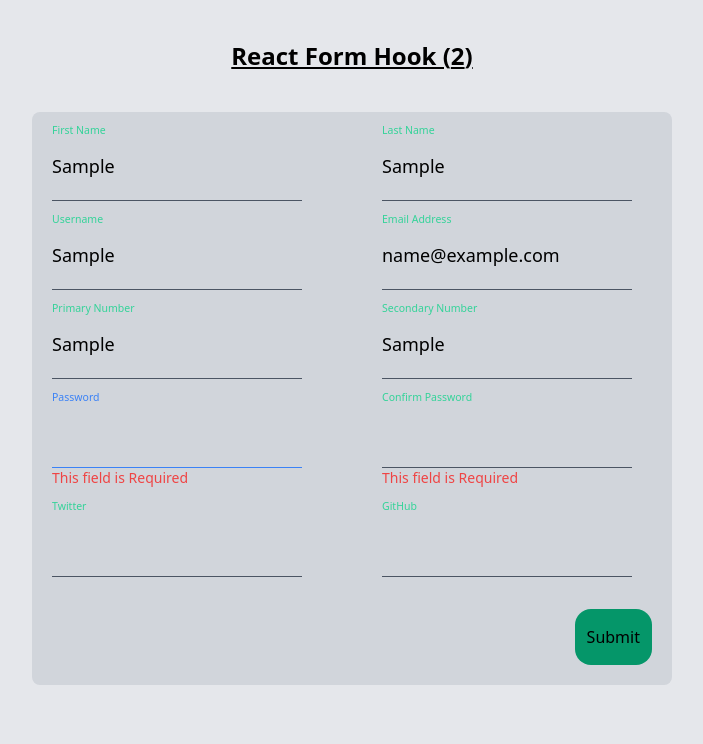
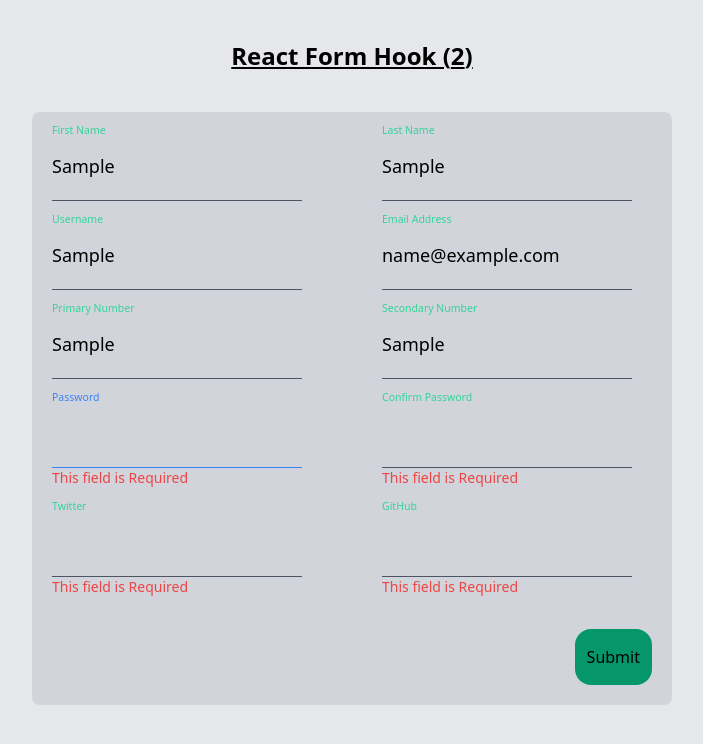
Before and after one commit to Root1-2/form-hook, a React (Vite) app: page / in a window 1280 px wide. Both pictures are taken after typing "Sample", "Sample", "Sample", "name@example.com", "Sample", "Sample" into the empty fields and a click on the button "Submit". Shown: the top 744 px of the page, without its empty margins (288-991 px from the left). Built offline with nearby package versions, Linux system fonts and the light colour scheme.

Commit message:
input field more reusability

```diff
--- a/src/Input.jsx
+++ b/src/Input.jsx
@@ -6,15 +6,17 @@ function Input({
   type = "text",
   disabled = false,
   w = "half",
-  error,
   errors,
   register,
   name,
-  validation, // Accepting the validation props
+  validation,
   placeholder,
 }) {
   const baseClassName =
     "text-dark peer block w-full appearance-none border-0 border-b bg-transparent px-0 py-5 text-lg focus:outline-none focus:ring-0 border-gray-600 focus:border-blue-500";
+
+  const fieldError =
+    errors && name.split(".").reduce((acc, part) => acc && acc[part], errors);
 
   return (
     <div
@@ -37,8 +39,8 @@ function Input({
       <label className="absolute top-3 -z-10 origin-[0] -translate-y-6 scale-75 transform text-sm text-emerald-400 duration-300 peer-placeholder-shown:translate-y-0 peer-placeholder-shown:scale-100 peer-focus:start-0 peer-focus:-translate-y-6 peer-focus:scale-75 peer-focus:font-medium peer-focus:text-blue-500 rtl:peer-focus:left-auto rtl:peer-focus:translate-x-1/4">
         {label}
       </label>
-      {errors && (
-        <p className="text-sm text-red-500">{errors[name]?.message}</p>
+      {fieldError && (
+        <p className="text-sm text-red-500">{fieldError.message}</p>
       )}
     </div>
   );
@@ -51,10 +53,9 @@ Input.propTypes = {
   disabled: PropTypes.bool,
   rows: PropTypes.number,
   w: PropTypes.string,
-  error: PropTypes.any,
   register: PropTypes.func,
   name: PropTypes.string,
-  validation: PropTypes.object, // Validation prop
+  validation: PropTypes.object,
   errors: PropTypes.object,
   placeholder: PropTypes.string,
 };
```
